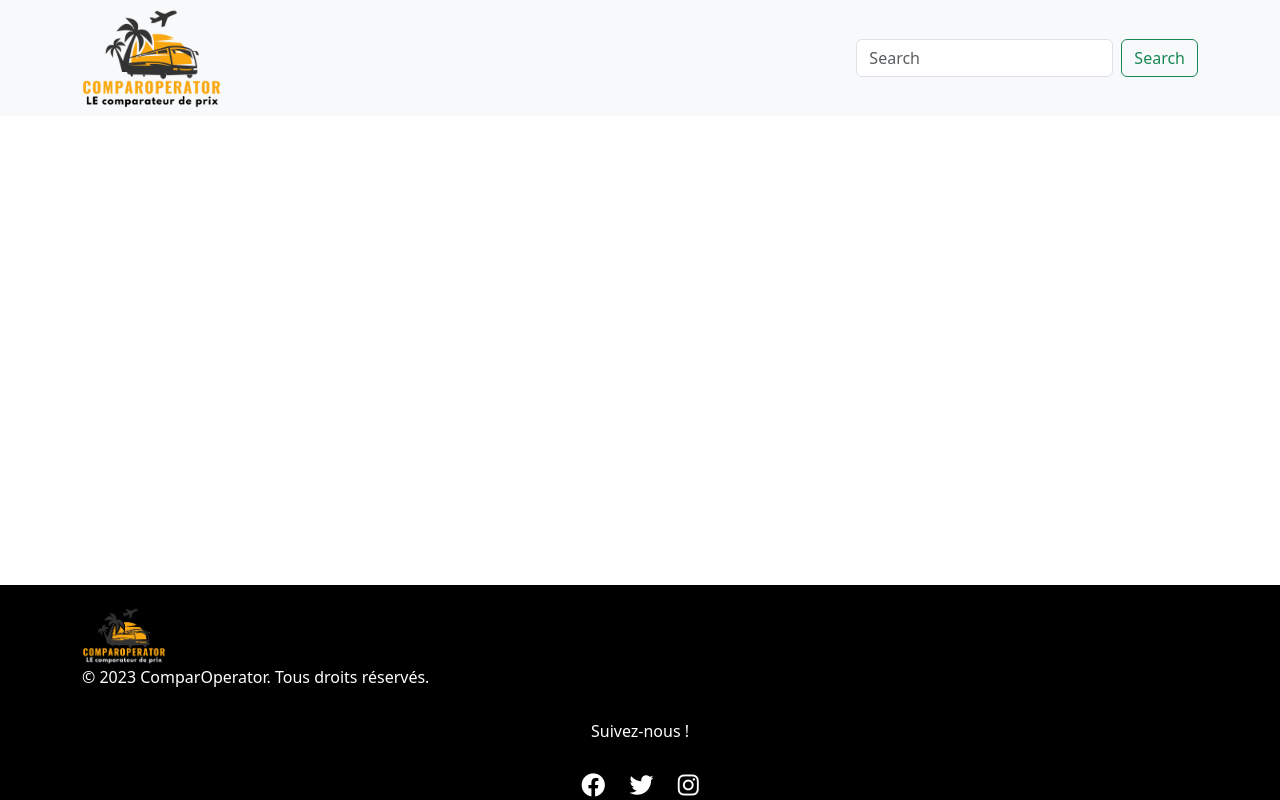
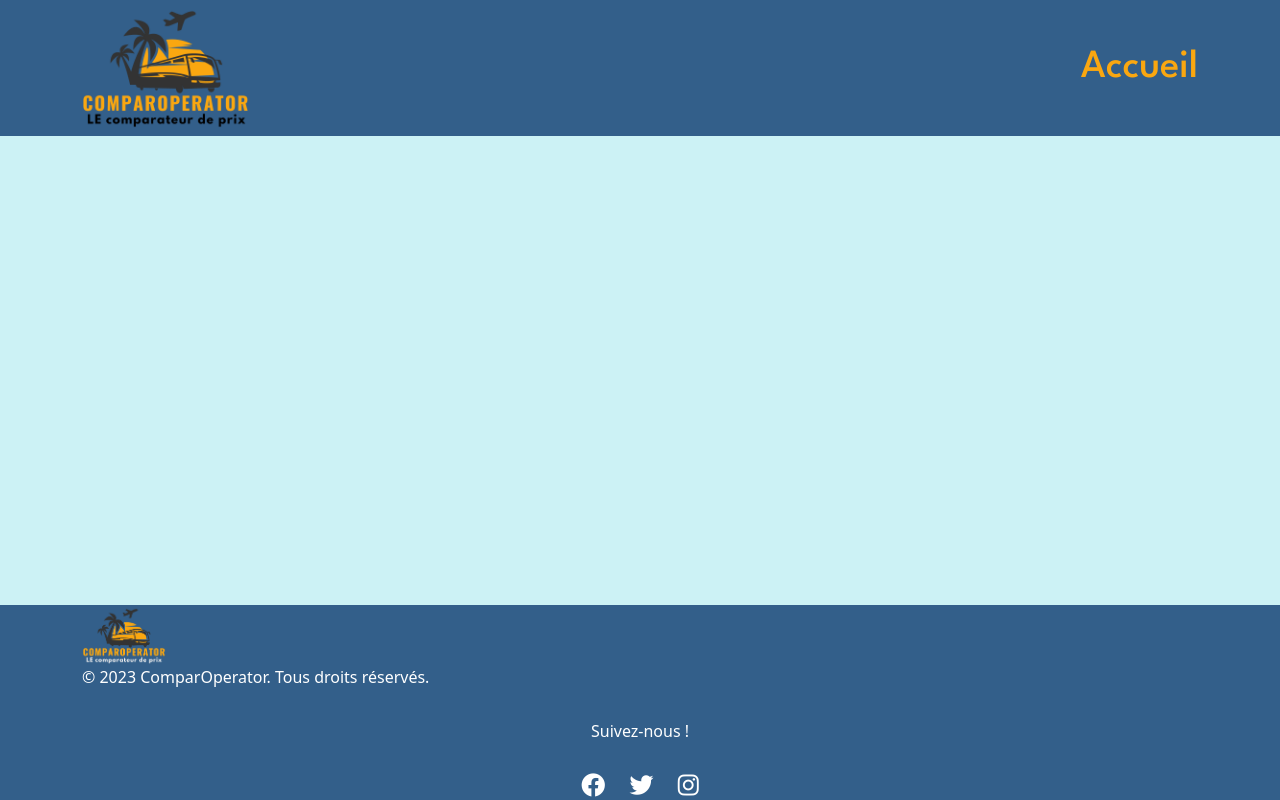
Before and after one commit to Vekian/ComparOperator, a PHP site: page /destination.php in a window 1280 px wide. Run offline with PHP 8.4, Linux system fonts and the light colour scheme.

Commit message:
ajout css

```diff
--- a/css/style.css
+++ b/css/style.css
@@ -6,15 +6,51 @@
 position: relative;
   min-height: 100vh;
   padding-bottom: 300px;
+  background-color: #ccf2f5;
+}
+
+header img {
+    transition: transform 1s, filter 1s;
+}
+
+header a{
+    font-family: 'League Spartan', sans-serif;
+    font-size: xx-large;
+    color: #faa710 !important;
+    text-decoration: none;
+}
+
+header a:hover{
+    text-decoration: underline;
+}
+
+header img:hover {
+    filter: drop-shadow(0.35rem 0.35rem 0.4rem rgba(0, 0, 0, 0.5));
+    transform: scale(1.15);
+}
+
+#imgIndex {
+    background-image: url('../images/accueil.jpg');
+    height: 300px;
+    width: 100%;
+    background-repeat: no-repeat;
+    background-position: center;
+    background-size: cover;
+}
+
+.navbar {
+    background-color: #335F8A !important;
 }
 
 footer {
-    background-color: #000;
-    color: #fff;
-    padding-top: 20px;
     position: absolute;
     bottom: 0;
     width: 100%;
+
+}
+
+footer nav {
+    background-color: #335F8A !important;
 }
 
 .container-icone {
--- a/footer.php
+++ b/footer.php
@@ -1,5 +1,5 @@
     <footer>
-        <nav class="footer-light bg-black">
+        <nav class="footer-light">
             <div class="container">
                 <a href="index.php"><img src="images/logo2.png" height="60"/></a>
             </div>
--- a/header.php
+++ b/header.php
@@ -9,6 +9,9 @@
     <meta charset="UTF-8">
     <meta name="viewport" content="width=device-width, initial-scale=1.0">
     <title>ComparOperator</title>
+    <link rel="preconnect" href="https://fonts.googleapis.com">
+    <link rel="preconnect" href="https://fonts.gstatic.com" crossorigin>
+    <link href="https://fonts.googleapis.com/css2?family=League+Spartan:wght@500&display=swap" rel="stylesheet">
     <link href="https://cdn.jsdelivr.net/npm/bootstrap@5.3.1/dist/css/bootstrap.min.css" rel="stylesheet" integrity="sha384-4bw+/aepP/YC94hEpVNVgiZdgIC5+VKNBQNGCHeKRQN+PtmoHDEXuppvnDJzQIu9" crossorigin="anonymous">
     <link rel="stylesheet" href="css/style.css">
     <link rel="stylesheet" href="https://cdnjs.cloudflare.com/ajax/libs/font-awesome/6.4.2/css/all.min.css" integrity="sha512-z3gLpd7yknf1YoNbCzqRKc4qyor8gaKU1qmn+CShxbuBusANI9QpRohGBreCFkKxLhei6S9CQXFEbbKuqLg0DA==" crossorigin="anonymous" referrerpolicy="no-referrer" />
@@ -17,11 +20,8 @@
     <header>
         <nav class="navbar navbar-light bg-light">
             <div class="container">
-                <a href="index.php"><img src="images/logo.png" height="100"/></a>
-                <form class="d-flex">
-                <input class="form-control me-2" type="search" placeholder="Search" aria-label="Search">
-                <button class="btn btn-outline-success" type="submit">Search</button>
-                </form>
+                <a href="index.php"><img src="images/logo.png" height="120"/></a>
+                <a href="index.php" class="display-6">Accueil</a>
             </div>
         </nav>
     </header>
--- a/index.php
+++ b/index.php
@@ -2,6 +2,9 @@
     include('header.php');
     $manager = new Manager($db);
     ?>
+<div id="imgIndex">
+
+</div>
 <div class="d-flex flex-wrap justify-content-center">
     <?php
         $manager->displayDestination($manager->getAllDestination());
```
Also changed, not shown: images/accueil.jpg (added). Lines whose indentation alone changed are shown as unchanged.
